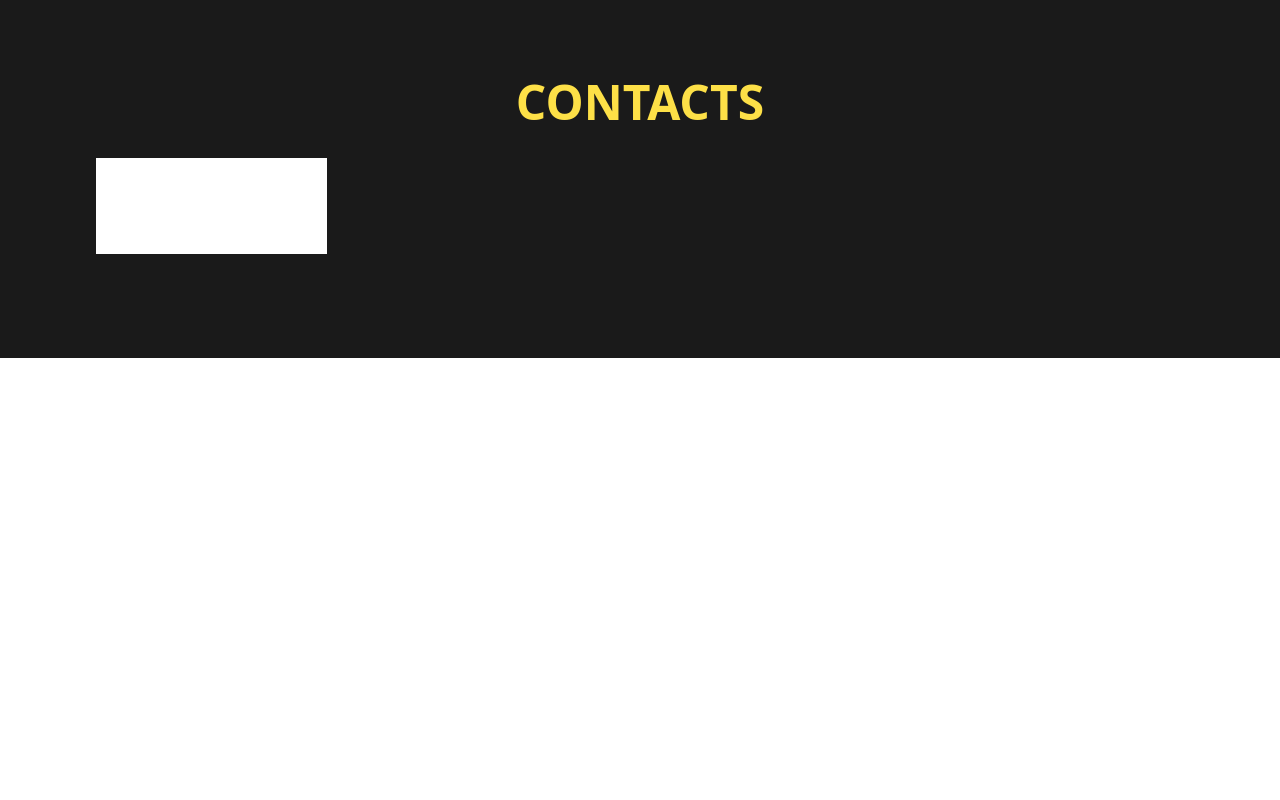
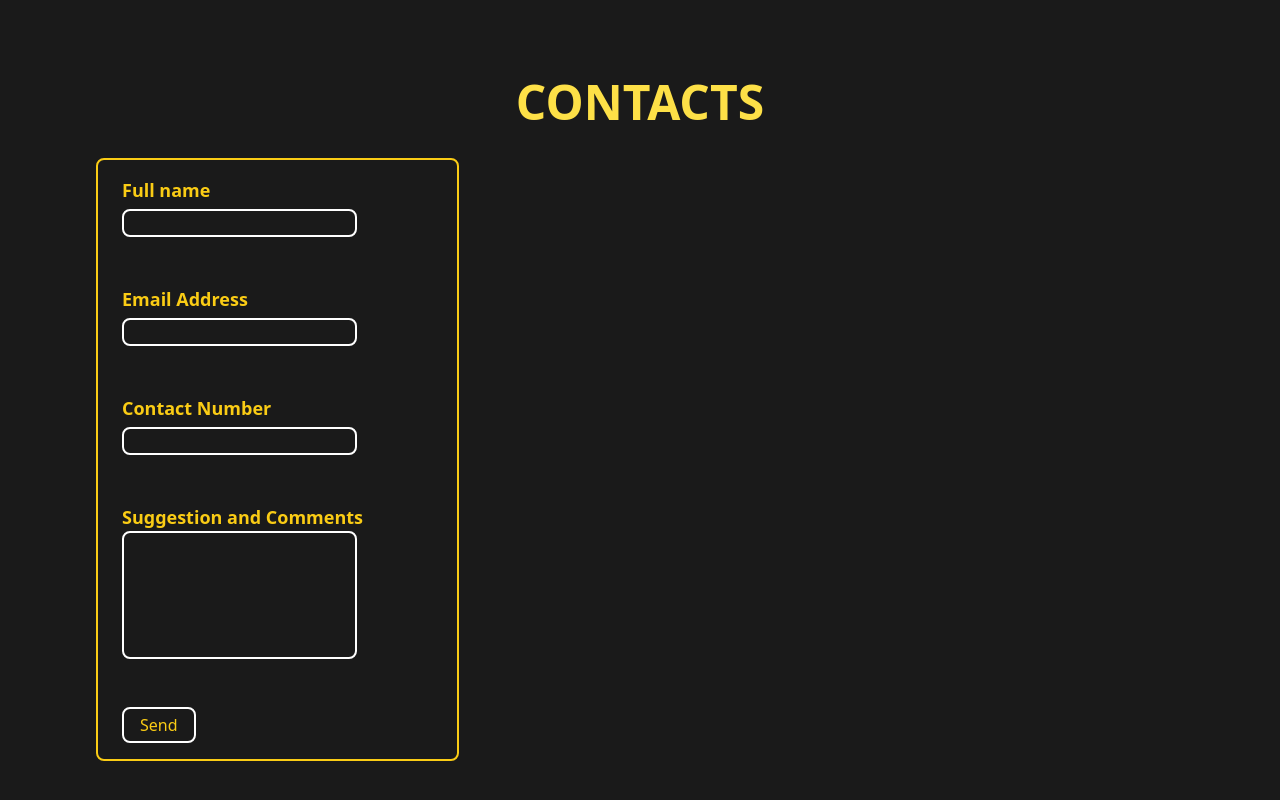
Before and after one commit to Beelzebuboga/Port, a React (Vite) app: page / in a window 1280 px wide. Shown: the part 3843-4643 px from the top of the page. Before the commit the page ends 4201 px from the top, so only its background shows below. Built offline with nearby package versions, Linux system fonts and the light colour scheme.

Commit message:
Added initial contact section

```diff
--- a/src/components/Contact.jsx
+++ b/src/components/Contact.jsx
@@ -1,24 +1,37 @@
 import React from 'react'
+
 
 const Contact = () => {
   return (
     <div className='bg-blackish py-20'>
         <div className='container mx-auto px-8  md:px-16 lg:px-24'>
           <div className='font-extrabold text-2xl lg:text-5xl font-sans text-yellow-300 text-center mb-8'>CONTACTS</div>
-          <div className=''>
-            <form action=""
-            inputMode=''>
-              <input type="text" name="Full name" id="" /><br></br>
-              <input type="text" name="" id="" /><br></br>
-              <input type="text" name="" id="" /><br></br>
-              <input type="text" name="" id="" /><br></br>
-              <input type="button" name="" id="" /><br></br>
 
-            </form>
-          </div>
-          </div>
-
-    </div>
+            <form className='border-2 border-yellow-400 lg:w-1/3 rounded-lg'>
+              <div className='text-2xl mb-4 px-6 py-4'>
+                <h1 className='text-yellow-400 font-bold text-lg'>Full name</h1>
+                <input type="text" name="" id="" className='border-2 border-white text-base   text-white bg-blackish rounded-lg' />
+              </div>
+              <div className='text-2xl mb-4 px-6 py-4'>
+                <h1 className='text-yellow-400 font-bold text-lg'>Email Address</h1>
+                <input type="text" name="" id="" className='border-2 border-white text-base   text-white bg-blackish rounded-lg' />
+              </div>
+              <div className='text-2xl mb-4 px-6 py-4'>
+                <h1 className='text-yellow-400 font-bold text-lg'>Contact Number</h1>
+                <input type="text" name="" id="" className='border-2 border-white text-base   text-white bg-blackish rounded-lg' />
+              </div>
+              <div className='text-2xl mb-4 px-6 py-4'>
+                <h1 className='text-yellow-400 font-bold text-lg'>Suggestion and Comments</h1>
+                <input type="text" name="" id="" className='border-2 border-white text-base  h-32 text-white bg-blackish rounded-lg' />
+              </div>
+              <div className='px-6 py-4'>
+              <button className=' text-yellow-400  rounded-lg hover:bg-blackish hover:text-white transition duration-300 border-2 border-white px-4 py-1'>
+              Send
+            </button>
+            </div>
+          </form>
+      </div>
+   </div>
   )
 }
 
--- a/src/components/Projects.jsx
+++ b/src/components/Projects.jsx
@@ -48,7 +48,7 @@ const Projects = () => {
   return (
     <div className='bg-[#1a1a1a] text-white py-20' id='about'>
       <div className='container mx-auto px-8  md:px-16 lg:px-24'>
-        <div className='font-extrabold text-2xl lg:text-5xl font-sans text-yellow-400 text-center mb-8'>
+        <div className='font-extrabold text-2xl lg:text-5xl font-sans text-yellow-300 text-center mb-8'>
           PROJECTS
         </div>
 
```
